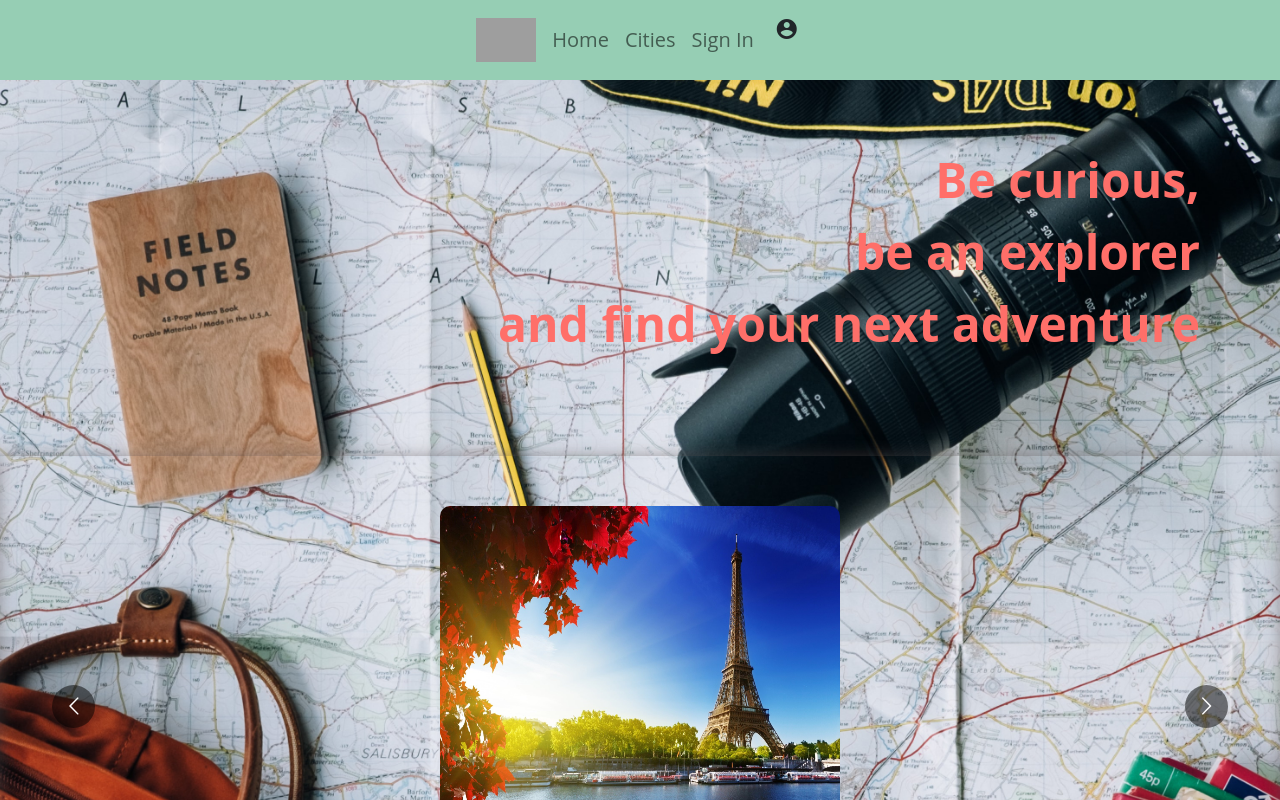
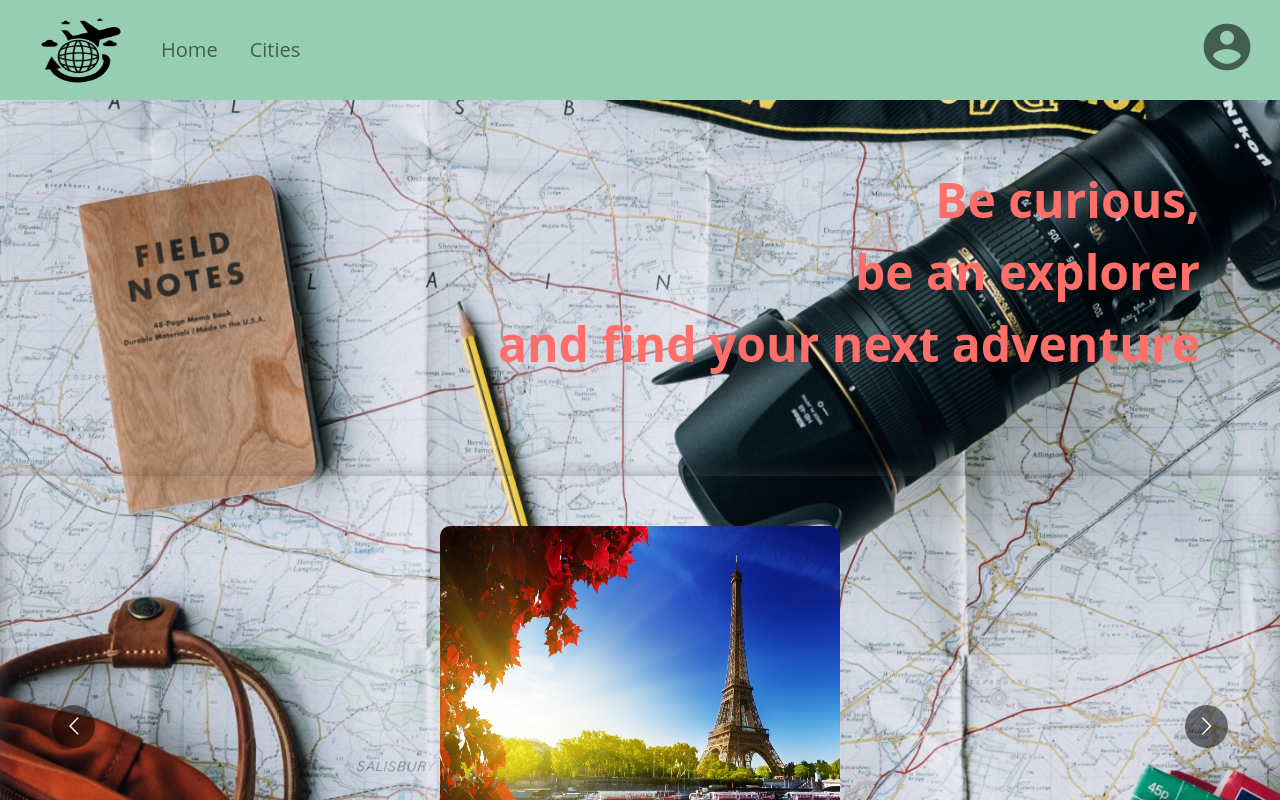
Before and after one commit to asdtha/My-Tinerary, a React (Create React App) app: page / in a window 1280 px wide. Shown: the top 800 px of the page. Built offline with nearby package versions, Linux system fonts and the light colour scheme; grey boxes are pictures that could not be loaded.

Commit message:
css changes

```diff
--- a/src/components/home/Home.js
+++ b/src/components/home/Home.js
@@ -1,6 +1,5 @@
 import { Carousel } from "bootstrap";
 import React from "react";
-/* import Navbar from "./Navbar"; */
 import CarouselTest from "../carousel/Carousel";
 
 
@@ -10,6 +9,8 @@ function Home(){
        <div className="home-messaje">
            <p>Be curious, <br/>be an explorer <br/>and find your next adventure </p></div>
            <CarouselTest />
+
+
        </>
     )
 }
--- a/src/components/navbar/Navbar.js
+++ b/src/components/navbar/Navbar.js
@@ -1,65 +1,86 @@
 import React from "react";
 import { Link as Linkrouter } from "react-router-dom";
-import "./navbar.css";
-import logo from "../../assets/logo.png"
+import logo from "../../assets/logo.jpg";
 
 function Navbar() {
   return (
-    <nav className="navbar navbar-expand-lg navbar-light custom-navbar">
-      <div className="container-fluid ">
+    <nav class="navbar navbar-expand-lg navbar-light custom-container-navbar">
+      <div class="container-fluid">
+        <a class="navbar-brand">
+          <Linkrouter className="nav-link " to="/">
+            <img
+              src={logo}
+              class="  nav-icon"
+              alt="..."
+              width="60"
+              height="44"
+            />
+          </Linkrouter>
+        </a>
         <button
-          className="navbar-toggler"
+          class="navbar-toggler"
           type="button"
           data-bs-toggle="collapse"
-          data-bs-target="#navbarNavAltMarkup"
-          aria-controls="navbarNavAltMarkup"
+          data-bs-target="#navbarText"
+          aria-controls="navbarText"
           aria-expanded="false"
           aria-label="Toggle navigation"
         >
-          <span className="navbar-toggler-icon"></span>
+          <span class="navbar-toggler-icon"></span>
         </button>
 
-        <div className="collapse navbar-collapse" id="navbarNavAltMarkup">
-          <div className="navbar-nav custom-navbar-links">
-          <ul class="nav justify-content-center">
+        <div class="collapse navbar-collapse" id="navbarText">
+          <ul class="navbar-nav me-auto mb-2 mb-lg-0">
+            {/* HOME */}
+            <li class="nav-item">
+              <a class="nav-link active" aria-current="page">
                 <Linkrouter className="nav-link custom-navbar-links" to="/">
-            <img src={logo} class="icon-nav" alt="..." width="60" height="44"/>
+                  Home
                 </Linkrouter>
+              </a>
+            </li>
+
+            {/* CITIES */}
+            <li class="nav-item">
+              <a class="nav-link">
                 <Linkrouter
                   className="nav-link custom-navbar-links"
-              aria-current="page"
-              to="/"
+                  to="/cities"
                 >
-              Home
-            </Linkrouter>
-            <Linkrouter className="nav-link custom-navbar-links" to="/cities">
                   Cities
                 </Linkrouter>
-            {/*       <Linkrouter className="nav-link custom-navbar-links" to="/users">User</Linkrouter>
-             */}{" "}
-            <Linkrouter className="nav-link custom-navbar-links" to="/signin">
-              Sign In
+              </a>
+            </li>
+          </ul>
+
+            <div class="dropdown div-dropdown">
+              <a
+                class="btn navbar-text"
+                type="button"
+                id="dropdownMenuButton1"
+                data-bs-toggle="dropdown"
+                aria-expanded="false"
+              >
+                <i class=" material-icons user-icon">account_circle</i>
+              </a>
+              <ul
+                className="dropdown-menu ul-dropdown"
+                aria-labelledby="dropdownMenuButton1"
+              >
+                <li>
+                  {" "}
+                  <Linkrouter class="dropdown-item signin" to="/signin">
+                    Sign In{" "}
                   </Linkrouter>
-          {/*   <Linkrouter className="nav-link custom-navbar-links" to="/signin">
-            <i class="large material-icons">account_circle</i>
-            </Linkrouter> */}
+                </li>
+                <li>
+                  {" "}
+                  <Linkrouter class="dropdown-item signup" to="/signup">
+                    Sign Up{" "}
+                  </Linkrouter>
+                </li>
+              </ul>
 
-   <div class="dropdown">
-  <a class="btn " type="button" id="dropdownMenuButton1" data-bs-toggle="dropdown" aria-expanded="false">
-  <i class=" material-icons">account_circle</i>
-  </a>
-  <ul class="dropdown-menu" aria-labelledby="dropdownMenuButton1">
-    <li><Linkrouter class="dropdown-item" to="/signin">Sign In </Linkrouter></li>
-    <li><Linkrouter class="dropdown-item" to="/signup">Sign Up </Linkrouter></li>
-  </ul>
-</div>
-
-
-
-
-
-
-            </ul>
           </div>
         </div>
       </div>
--- a/src/components/navbar/navbar.css
+++ b/src/components/navbar/navbar.css
@@ -5,25 +5,30 @@
   --orange: #ffcc5c;
   --lightpink: #ff6f69;
 }
-* {
-  padding: 0px;
-  margin: 0;
-  box-sizing: border-box;
-}
+
 
 /* NAVBAR */
-.custom-navbar {
+.custom-container-navbar {
   background-color: var(--nav-color) !important;
-  height: 80px !important;
+  height: 100px !important;
   color: var(--lightpink) !important;
   font-size: 20px;
   width: 100% !important;
-  gap: 15px;
-  margin: auto;
   text-decoration: none;
 
+}
+
+/* LOGO */
+.nav-icon{
+  filter: brightness(1.1);
+  mix-blend-mode: multiply;
+  height: 85px;
+  width: 125% !important;
 
 }
+
+/* HOME AND CITIES LINKS */
+
 
 .custom-navbar-links{
   font-weight: normal;
@@ -36,3 +41,36 @@
   display: flex !important;
   margin: auto !important;
 }
+
+
+/* USER ICON */
+
+.div-dropdown{
+position: relative;
+}
+
+.user-icon{
+  font-size: 3.5rem;
+
+}
+
+.user-icon:hover{
+  color: aliceblue !important;
+  font-size: 3.5rem;
+}
+
+.ul-dropdown{
+position: relative;
+top: 3rem;
+right: 5rem !important;
+margin-right: 10rem!important;
+
+}
+
+.signin{
+
+}
+
+.signup{
+
+}
```
Also changed, not shown: src/assets/logo.jpg (added). Lines whose indentation alone changed are shown as unchanged.
